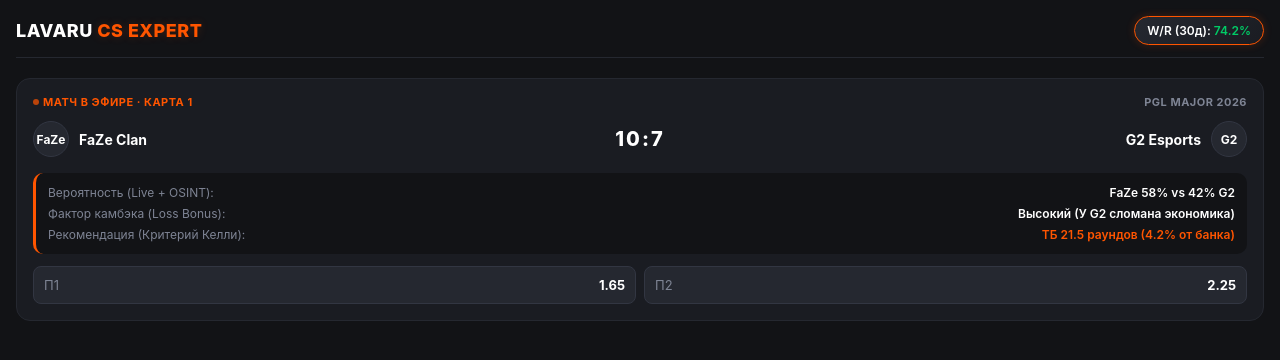
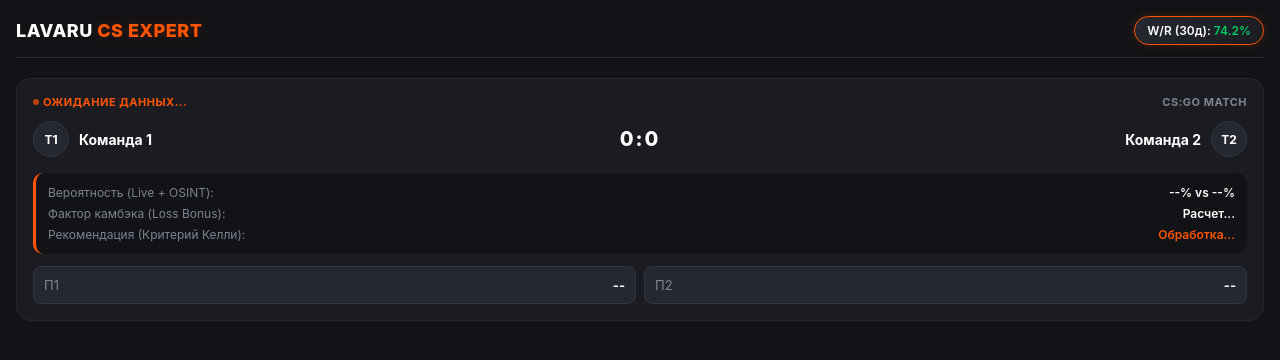
Before and after one commit to bushketsov8888-commits/CS2app, a plain HTML site: page index.html in a window 1280 px wide. Drawn offline with Linux system fonts and the light colour scheme.

Commit message:
Add files via upload

```diff
--- a/index.html
+++ b/index.html
@@ -28,6 +28,8 @@
             color: var(--text-main);
             padding: 16px;
             padding-bottom: 30px;
+            position: relative;
+            min-height: 100vh;
         }
 
         /* Шапка приложения */
@@ -77,6 +79,7 @@
             position: relative;
             overflow: hidden;
             transition: transform 0.2s ease, border-color 0.2s ease;
+            z-index: 2;
         }
 
         .match-card:active {
@@ -138,9 +141,9 @@
             background-color: #252830;
             border-radius: 50%;
             display: flex;
-            align-items: center;
+align-items: center;
             justify-content: center;
-font-weight: 700;
+            font-weight: 700;
             font-size: 12px;
             border: 1px solid #323642;
         }
@@ -249,22 +252,22 @@
         </div>
     </div>
 
-    <!-- Пример карточки LIVE матча -->
+    <!-- Карточка LIVE матча -->
     <div class="match-card">
         <div class="match-status">
-            <span class="status-live">Матч в эфире · Карта 1</span>
-            <span>PGL Major 2026</span>
+            <span id="match-status-text" class="status-live">Ожидание данных...</span>
+            <span id="tournament-title">CS:GO Match</span>
         </div>
 
         <div class="teams-container">
             <div class="team-row">
-                <div class="team-logo">FaZe</div>
-                <div class="team-name">FaZe Clan</div>
+                <div id="team1-logo" class="team-logo">T1</div>
+                <div id="team1-name" class="team-name">Команда 1</div>
             </div>
-            <div class="match-score">10:7</div>
+            <div id="match-score" class="match-score">0:0</div>
             <div class="team-row right">
-                <div class="team-logo">G2</div>
-                <div class="team-name">G2 Esports</div>
+                <div id="team2-logo" class="team-logo">T2</div>
+                <div id="team2-name" class="team-name">Команда 2</div>
             </div>
         </div>
 
@@ -272,24 +275,47 @@
         <div class="analytics-block">
             <div class="analytics-row">
                 <span class="label">Вероятность (Live + OSINT):</span>
-                <span class="value">FaZe 58% vs 42% G2</span>
+                <span id="analytics-probability" class="value">--% vs --%</span>
             </div>
             <div class="analytics-row">
                 <span class="label">Фактор камбэка (Loss Bonus):</span>
-                <span class="value">Высокий (У G2 сломана экономика)</span>
+                <span id="analytics-comeback" class="value">Расчет...</span>
             </div>
             <div class="analytics-row">
-                <span class="label">Рекомендация (Критерий Келли):</span>
-                <span class="value highlight">ТБ 21.5 раундов (4.2% от банка)</span>
+<span class="label">Рекомендация (Критерий Келли):</span>
+                <span id="analytics-recommendation" class="value highlight">Обработка...</span>
             </div>
         </div>
 
         <!-- Быстрые исходы -->
-<div class="odds-container">
-            <div class="odds-btn"><span>П1</span> 1.65</div>
-            <div class="odds-btn"><span>П2</span> 2.25</div>
+        <div class="odds-container">
+            <div id="btn-odds-p1" class="odds-btn"><span>П1</span> --</div>
+            <div id="btn-odds-p2" class="odds-btn"><span>П2</span> --</div>
         </div>
     </div>
 
-</body>
-</html>
+    <!-- Модуль безопасного приёма данных -->
+    <script>
+        function getAppConfig() {
+            const params = new URLSearchParams(window.location.search);
+            const rawData = params.get('data');
+
+            if (!rawData) {
+                // Демо-данные, если страница открыта просто в браузере без бота
+                document.getElementById('match-status-text').innerText = "Демо-режим";
+                document.getElementById('tournament-title').innerText = "Тестовый Турнир";
+                document.getElementById('team1-name').innerText = "FaZe Clan";
+                document.getElementById('team2-name').innerText = "G2 Esports";
+                document.getElementById('match-score').innerText = "10:7";
+                document.getElementById('analytics-probability').innerText = "FaZe 58% vs 42% G2";
+                document.getElementById('analytics-comeback').innerText = "Высокий (У G2 сломана экономика)";
+                document.getElementById('analytics-recommendation').innerText = "ТБ 21.5 раундов (4.2% от банка)";
+                document.getElementById('btn-odds-p1').innerHTML = "<span>П1</span> 1.65";
+                document.getElementById('btn-odds-p2').innerHTML = "<span>П2</span> 2.25";
+                return;
+            }
+
+            try {
+                const decodedData = JSON.parse(decodeURIComponent(rawData));
+
+                // Динамическое обновление всех элементов на основе данных от Python
```
